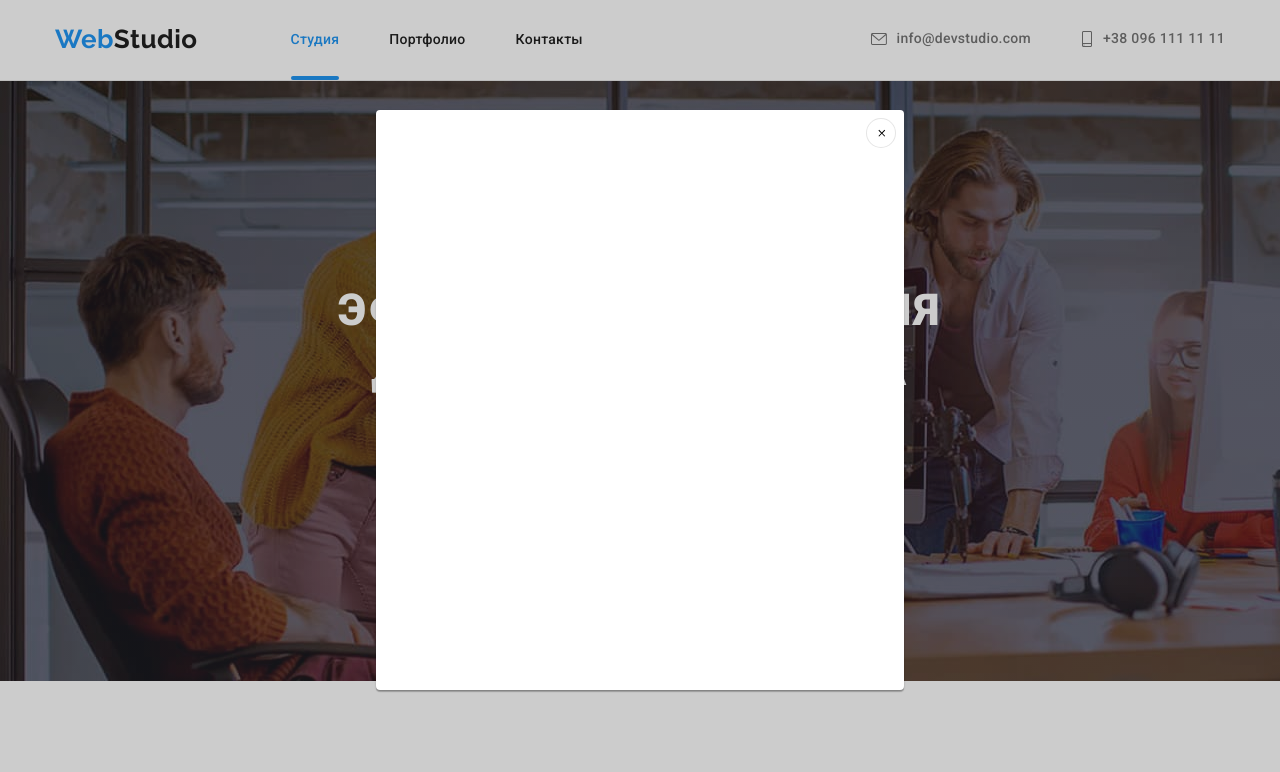
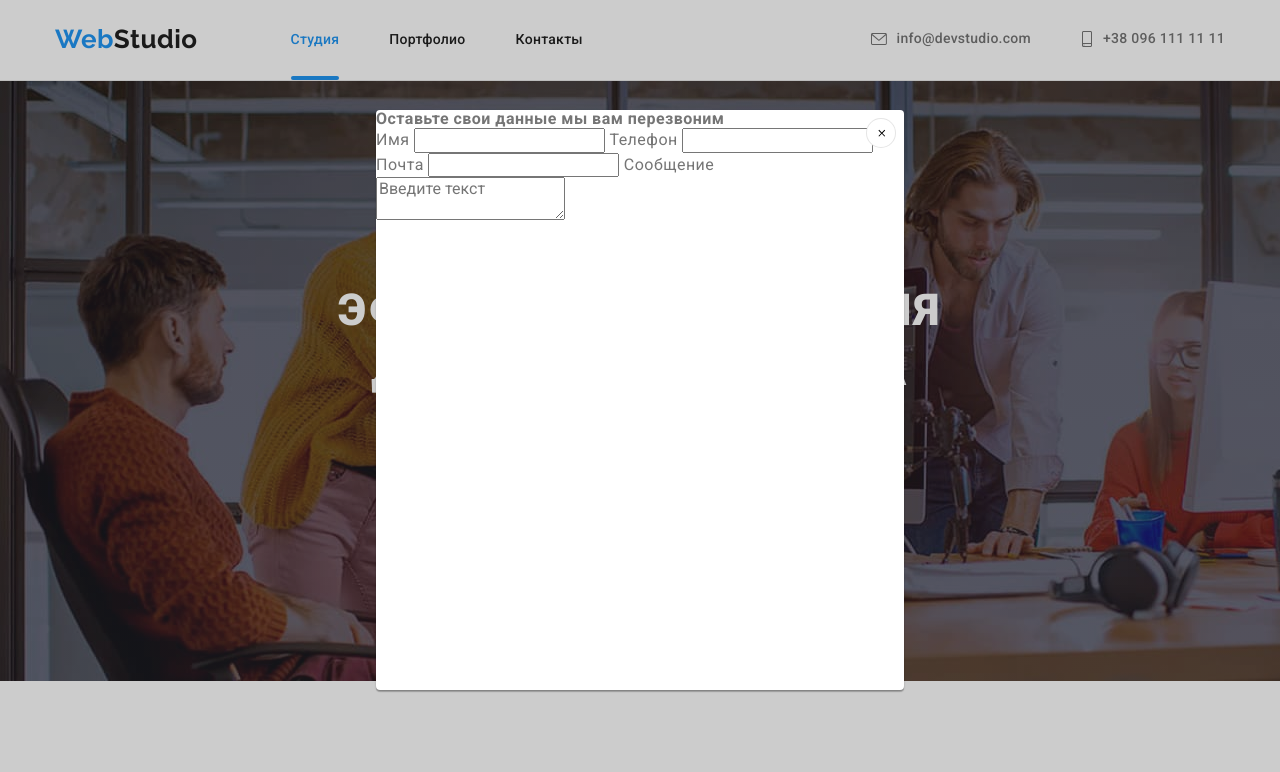
Before and after one commit to OleksiiHordiienko82/goit-markup-hw-06, a plain HTML site: page index.html in a window 1280 px wide. Both pictures are taken after a click on the button "Заказать услугу". Shown: the top 772 px of the page. Drawn offline with nearby package versions, Linux system fonts and the light colour scheme.

Commit message:
Creates forms

```diff
--- a/index.html
+++ b/index.html
@@ -395,9 +395,30 @@
               <button type="button" class="modal-close-btn" data-modal-close><svg  width="11" height="11" class="modal-icon-container-img">
                 <use href="./images/sprite.svg#icon-close-black-1"></use>
             </svg></button>
+            <b class="modal-title">Оставьте свои данные мы вам перезвоним</b>
+            <form action="#" class="modal-form">
+                <label class="modal-form-fild">
+                    Имя
+                    <input type="text" name="user-name" class="modal-form-input">
+                </label>
+                <label class="modal-form-fild">
+                    Телефон
+                    <input type="tel" name="user-phone" class="modal-form-input">
+                </label>
+                <label class="modal-form-fild">
+                    Почта
+                    <input type="mail" name="user-mail" class="modal-form-input">
+                </label>
+                <label class="modal-form-fild">
+                    Сообщение
+                    <textarea name="user-message" placeholder="Введите текст"  class="modal-form-message"></textarea>
+                </label>
+
+
+            </form>
           </div>
         </div>
-        <script src="./js/modal.js"></script>
+       <script src="./js/modal.js"></script>
 </body>
 
 </html>
```
